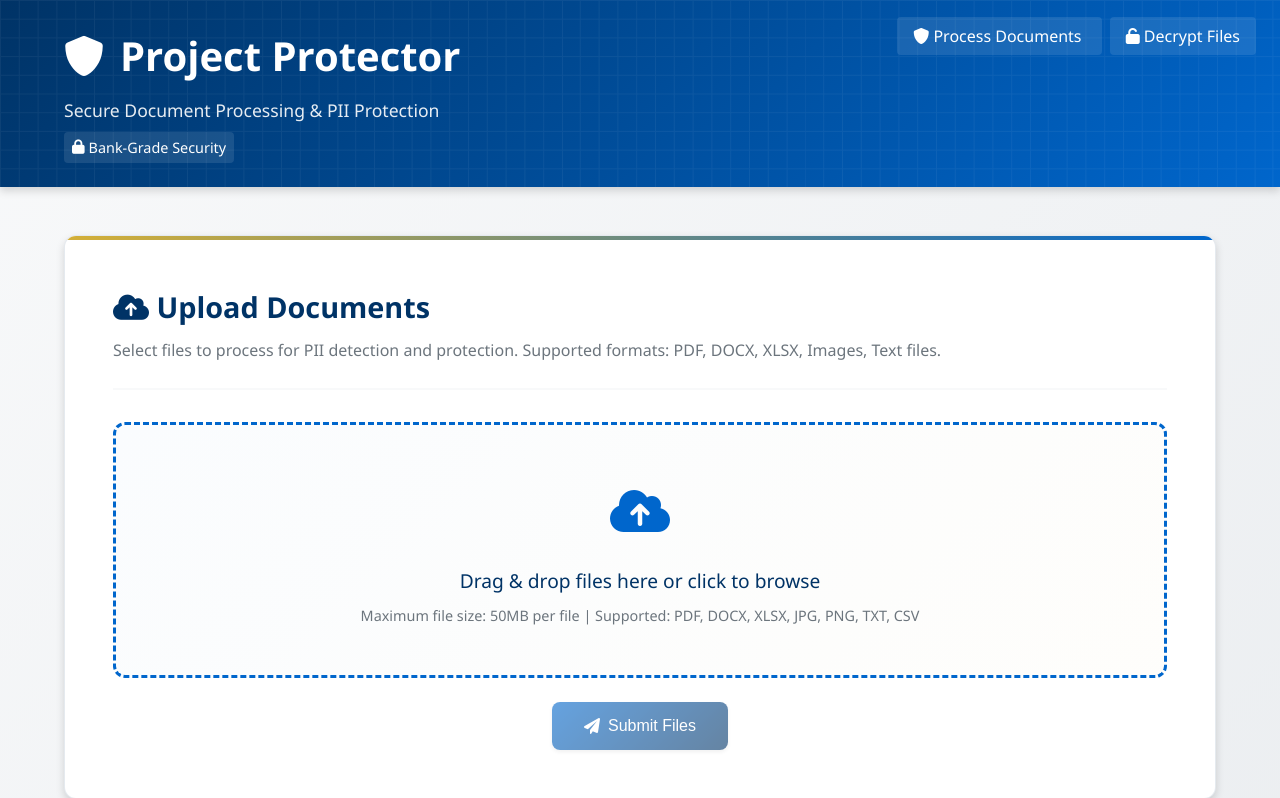
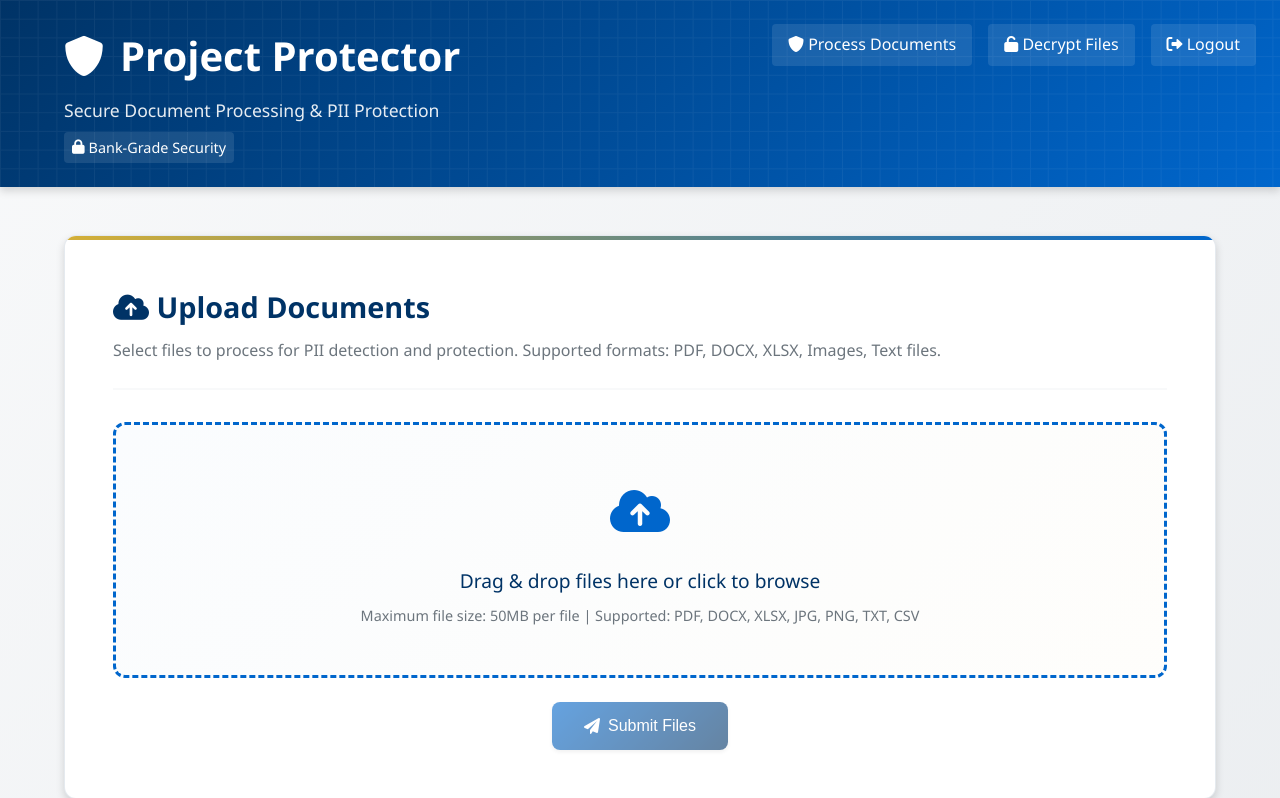
Before and after one commit to dante825/data_protector, a FastAPI app: template templates/index.html in a window 1280 px wide. Shown: the top 798 px of the page. Run offline with FastAPI, Linux system fonts and the light colour scheme; the template is opened without the code that fills it, so the values that code supplies are empty; data comes from the database, SQL or seed files in the repository.

Commit message:
feat: improve logout link visibility based on auth status
- Show/hide logout link dynamically based on authentication state
- Updated CSS for navigation with flexbox layout
- Added logout link to human review page
- Added credentials to Improvement.md

Improved logout link behavior by controlling visibility based on authentication status. Added display:flex and gap styling for navigation links.

```diff
--- a/static/css/banking-style.css
+++ b/static/css/banking-style.css
@@ -424,6 +424,8 @@ body {
      top: var(--spacing-lg);
      right: var(--spacing-lg);
      z-index: 2;
+     display: flex;
+     gap: var(--spacing-sm);
  }
 
  .nav-link {
@@ -434,6 +436,7 @@ body {
      background: rgba(255, 255, 255, 0.1);
      transition: background-color 0.3s ease;
      margin-left: var(--spacing-sm);
+     display: inline-block;
  }
 
  .nav-link:hover {
--- a/static/js/auth.js
+++ b/static/js/auth.js
@@ -306,6 +306,10 @@ function handleRegister(event) {
 function handleLogout() {
     const token = getAccessToken();
 
+    // Hide logout link immediately
+    const logoutLink = document.getElementById('logout-link');
+    if (logoutLink) logoutLink.style.display = 'none';
+
     // Call backend logout endpoint to invalidate session
     if (token) {
         const headers = { 'Authorization': `Bearer ${token}` };
@@ -367,7 +371,10 @@ function checkAuthStatus() {
 
     if (!token || isTokenExpired()) {
         // Clear invalid tokens
-        clearTokens();
+
+        // Hide logout link if not authenticated
+        const logoutLink = document.getElementById('logout-link');
+        if (logoutLink) logoutLink.style.display = 'none';
 
         // Check if we're on a protected page
         const protectedPaths = ['/', '/decrypt', '/human-review'];
@@ -387,6 +394,10 @@ function checkAuthStatus() {
 
         return Promise.resolve(false);
     }
+
+    // Show logout link if authenticated
+    const logoutLink = document.getElementById('logout-link');
+    if (logoutLink) logoutLink.style.display = 'block';
 
      return Promise.resolve(true);
 }
@@ -464,6 +475,11 @@ document.addEventListener('DOMContentLoaded', function() {
      // Logout link
      const logoutLink = document.getElementById('logout-link');
      if (logoutLink) {
+         // Show logout link if user is authenticated
+         const token = getAccessToken();
+         if (token && !isTokenExpired()) {
+             logoutLink.style.display = 'block';
+         }
          logoutLink.addEventListener('click', (e) => {
              e.preventDefault();
              handleLogout();
--- a/templates/decrypt.html
+++ b/templates/decrypt.html
@@ -17,9 +17,9 @@
             <a href="/decrypt" class="nav-link">
                 <i class="fas fa-unlock"></i> Decrypt Files
             </a>
-            <a href="#" id="logout-link" style="display:none;" class="nav-link">
-                <i class="fas fa-sign-out-alt"></i> Logout
-            </a>
+             <a href="#" id="logout-link" class="nav-link">
+                 <i class="fas fa-sign-out-alt"></i> Logout
+             </a>
         </div>
         <div class="header-content">
             <h1>
--- a/templates/index.html
+++ b/templates/index.html
@@ -17,9 +17,9 @@
             <a href="/decrypt" class="nav-link">
                 <i class="fas fa-unlock"></i> Decrypt Files
             </a>
-            <a href="#" id="logout-link" style="display:none;" class="nav-link">
-                <i class="fas fa-sign-out-alt"></i> Logout
-            </a>
+             <a href="#" id="logout-link" class="nav-link">
+                 <i class="fas fa-sign-out-alt"></i> Logout
+             </a>
         </div>
         <div class="header-content">
             <h1>
```
Also changed, not shown: Improvement.md (+1 -0 lines), templates/human_review.html (+7 -4 lines). Lines whose indentation alone changed are shown as unchanged.
